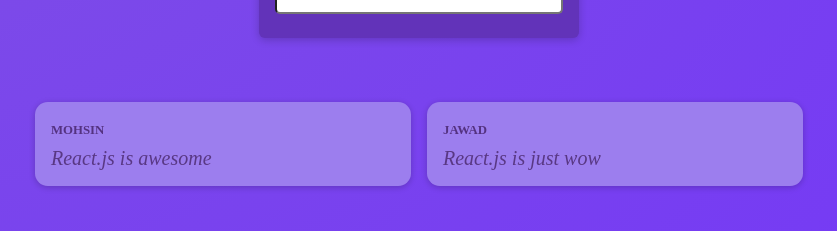
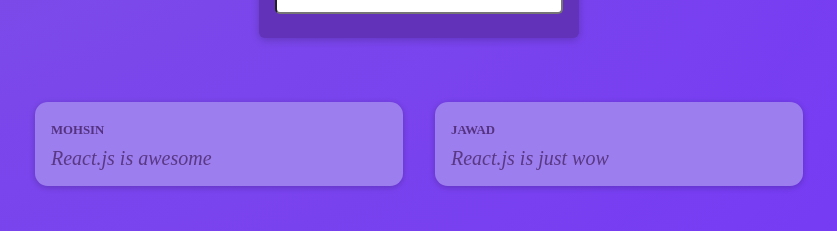
Before and after one commit to Shariif-Mohsoo/react-basics-refresher, a React (Vite) app: page / in a window 1280 px wide. Shown: the part 217-448 px from the top of the page, without its empty margins (221-1058 px from the left). Built offline with nearby package versions, Linux system fonts and the light colour scheme.

Commit message:
Styling for posts list

```diff
--- a/src/components/PostsList.module.css
+++ b/src/components/PostsList.module.css
@@ -10,7 +10,8 @@
   display: grid;
 
   /* Add space between grid items */
-  gap: 1rem;
+  row-gap: 0.5rem;
+  column-gap: 2rem;
 
   /* Auto-fit the columns to fill the available space, with a minimum size of 250px per item */
   grid-template-columns: repeat(auto-fill, minmax(250px, 1fr));
```
